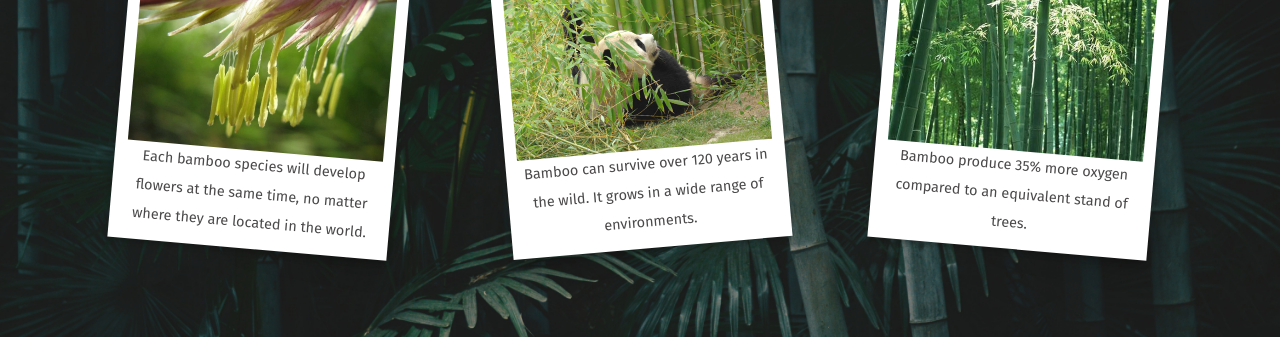
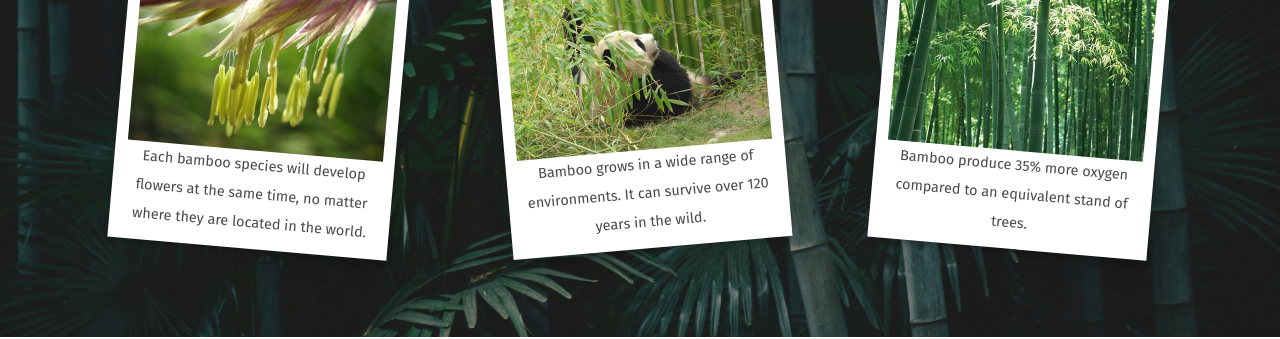
Before and after one commit to phisoft/northborneobamboo-web, a plain HTML site: page index.html in a window 1280 px wide. Shown: the part 3520-3859 px from the top of the page. Drawn offline with nearby package versions, Linux system fonts and the light colour scheme.

Commit message:
update layout

```diff
--- a/index.html
+++ b/index.html
@@ -269,7 +269,7 @@
         <div class="item col-lg-4 col-md-6">
           <div class="polaroid">
             <img src="images/panda.jpg">
-            <div class="caption">Bamboo can survive over 120 years in the wild. It grows in a wide range of environments.</div>
+            <div class="caption">Bamboo grows in a wide range of environments. It can survive over 120 years in the wild.</div>
           </div>
         </div>
         <div class="item col-lg-4 col-md-6">
```
